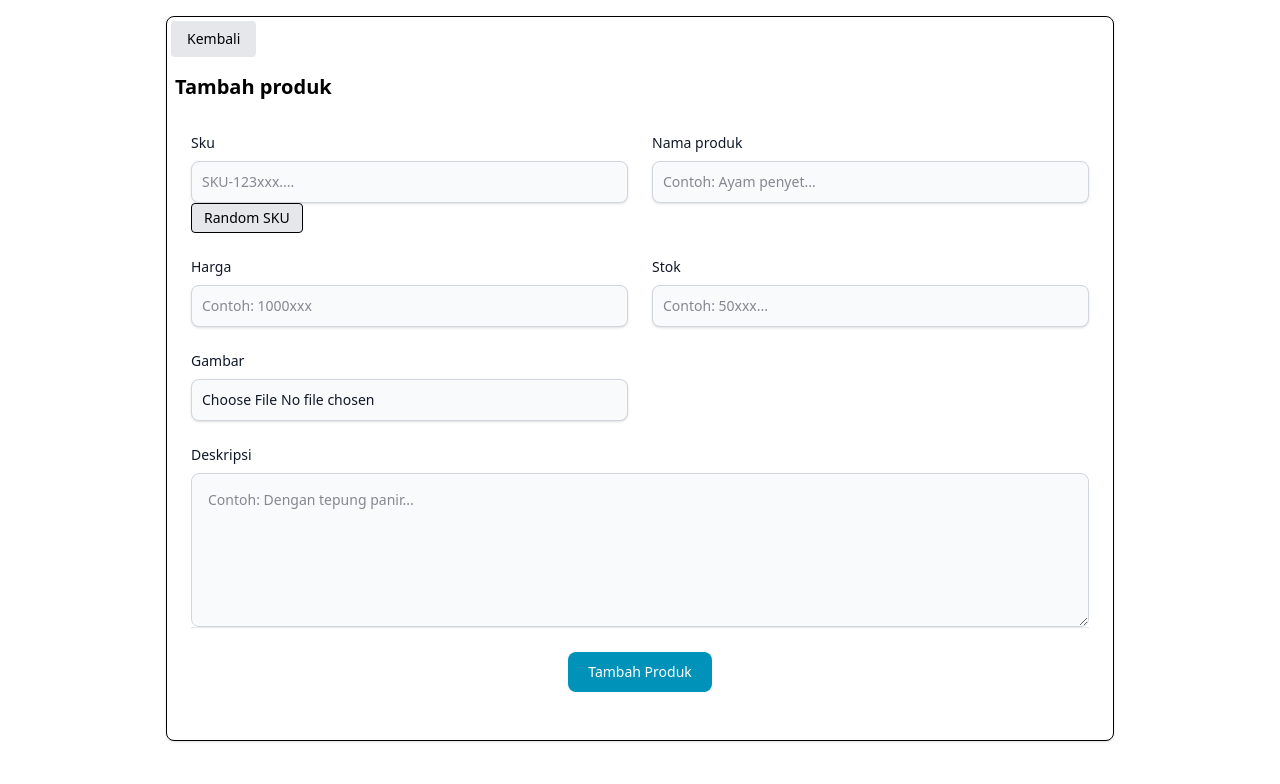
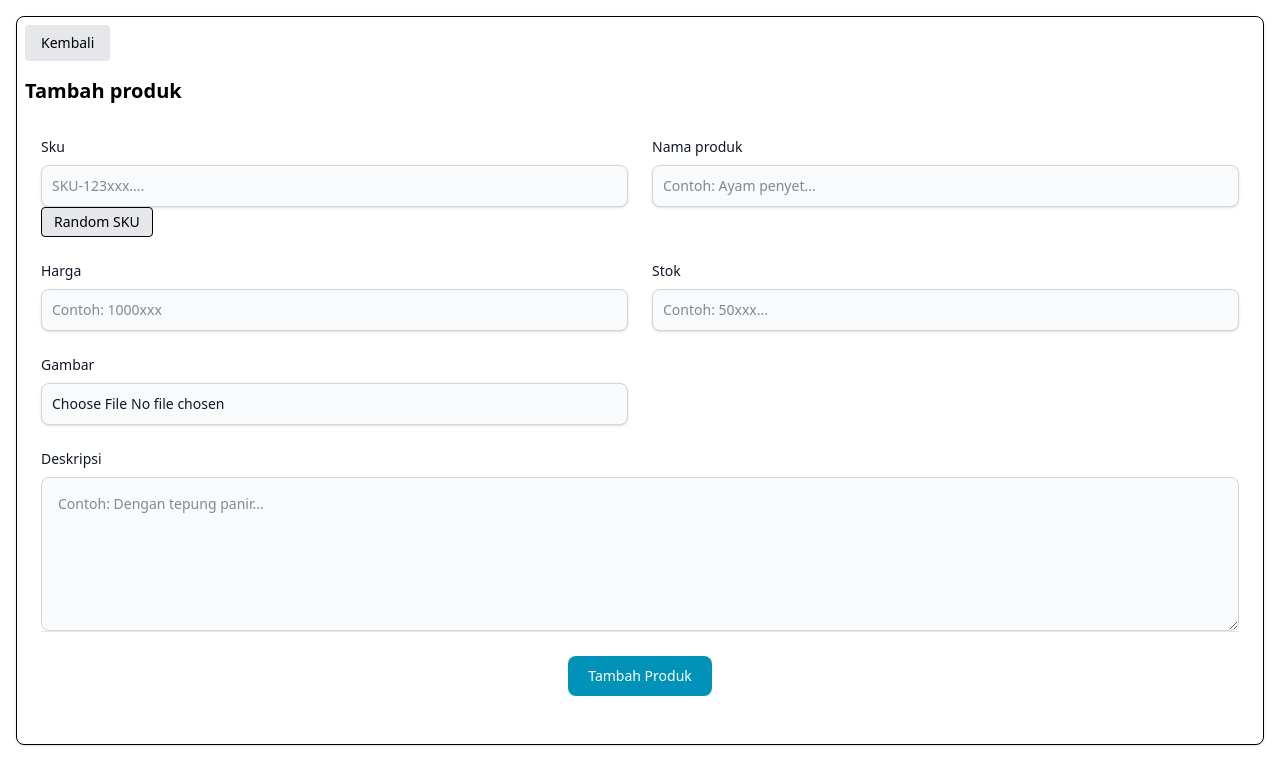
Before and after one commit to Bantas93/kaunto-app, a Next.js app: page /barang/tambahBarang in a window 1280 px wide. Shown: the top 784 px of the page. Built offline with nearby package versions, Linux system fonts and the light colour scheme; no server answers; the database is empty.

Commit message:
fix width form add product and form add discount

```diff
--- a/app/barang/tambahBarang/page.js
+++ b/app/barang/tambahBarang/page.js
@@ -170,9 +170,9 @@ const Page = () => {
   };
 
   return (
-    <div className="p-4 mx-[150px]">
+    <div className="p-4 w-full">
       <div className="bg-white border rounded-lg shadow relative dark:bg-gray-900 dark:text-white">
-        <BackButton className="m-1" />
+        <BackButton className="m-2" />
         <div className="flex items-start justify-between p-2 rounded-t">
           <h3 className="text-xl font-semibold">
             {id ? "Edit produk" : "Tambah produk"}
--- a/app/diskon/tambahDiskon/page.js
+++ b/app/diskon/tambahDiskon/page.js
@@ -108,9 +108,9 @@ export default function Page() {
   };
 
   return (
-    <div className="p-4 mx-[150px]">
+    <div className="p-4 w-full">
       <div className="bg-white border rounded-lg shadow relative dark:bg-gray-900 dark:text-white">
-        <BackButton className="m-1" />
+        <BackButton className="m-2" />
         <div className="flex items-start justify-between p-2 rounded-t">
           <h3 className="text-xl font-semibold">Tambah Diskon</h3>
         </div>
--- a/app/layout.js
+++ b/app/layout.js
@@ -5,7 +5,7 @@ import AuthLayout from "@/app/components/AuthLayout";
 export const metadata = {
   title: {
     template: "%s | K App",
-    default: "Dashboard | K App",
+    default: "K App",
   },
 };
 export default function RootLayout({ children }) {
```
